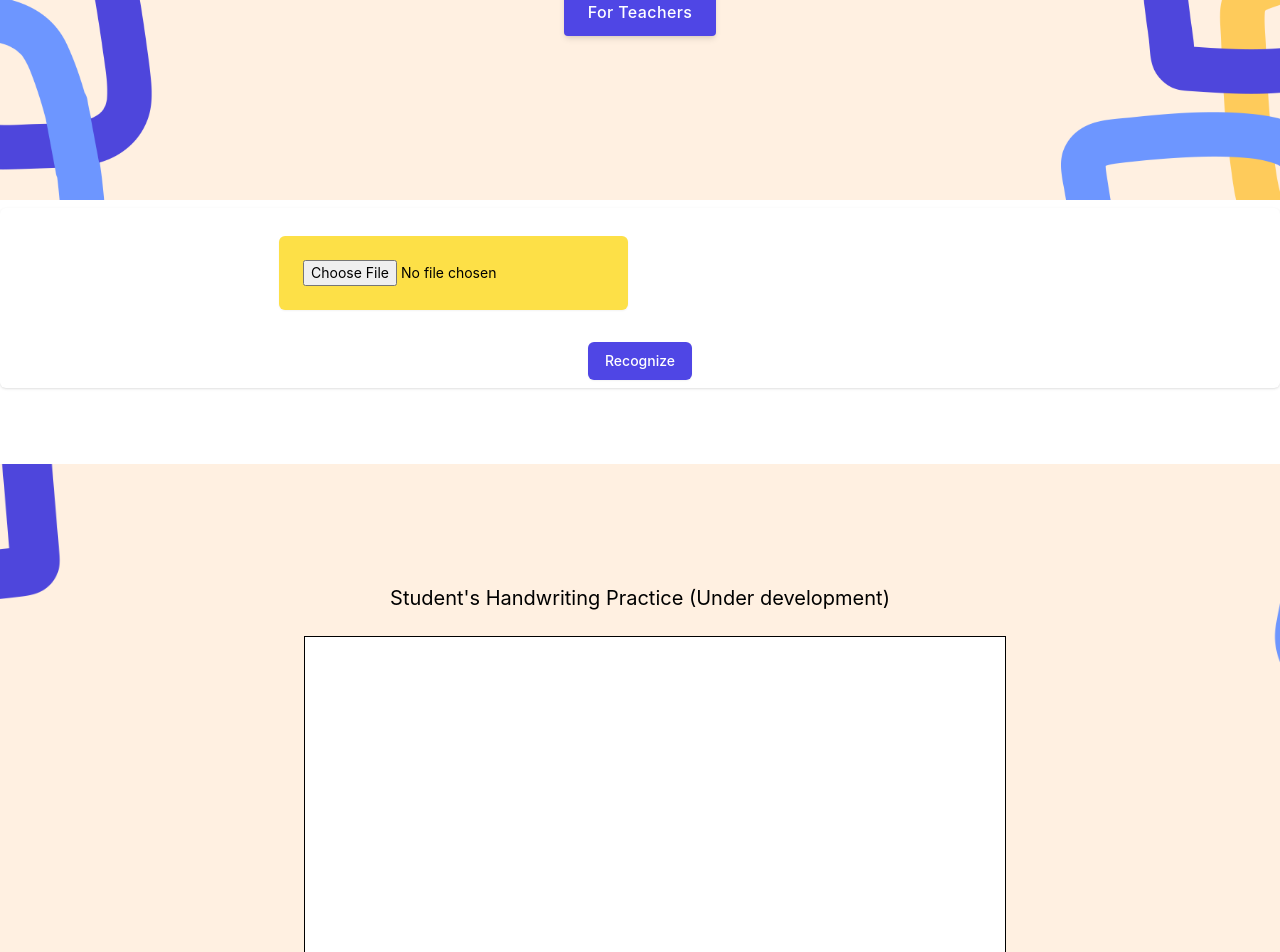
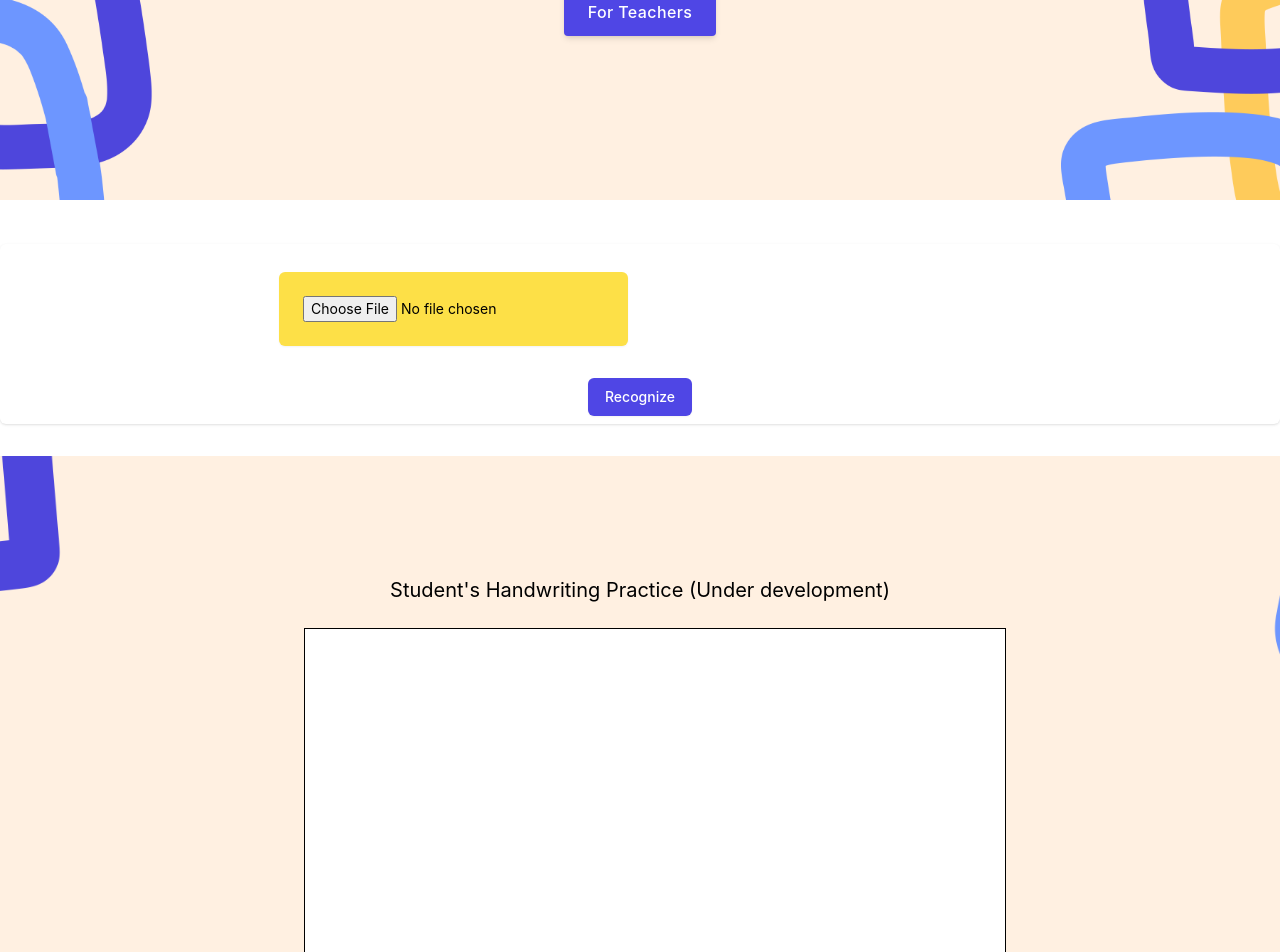
Before and after one commit to SafeTorpedo/Teachers-Hack-2, a React (Create React App) app: page / in a window 1280 px wide. Shown: the part 600-1552 px from the top of the page. Built offline with nearby package versions, Linux system fonts and the light colour scheme.

Commit message:
Adjusted the margin-top in form and canvas component

```diff
--- a/src/components/Canvas.jsx
+++ b/src/components/Canvas.jsx
@@ -118,7 +118,7 @@ const Canvas = ({ width, height }) => {
     return (
         <div
             id="students"
-            className=" mt-[-36px] bg-center bg-flex flex-auto bg-cover bg-[url(../src/assets/background.png)]  px-4 py-16 mx-auto sm:max-w-full md:max-w-full lg:max-w-screen-full  md:px-24 lg:px-8 lg:py-24"
+            className=" mt-[-80px] bg-center bg-flex flex-auto bg-cover bg-[url(../src/assets/background.png)]  px-4 py-16 mx-auto sm:max-w-full md:max-w-full lg:max-w-screen-full  md:px-24 lg:px-8 lg:py-24"
         >
             <div className="max-w-xl sm:mx-auto lg:max-w-2xl">
                 <h1 className="px-6 py-6 text-xl text-center">
--- a/src/components/Form.js
+++ b/src/components/Form.js
@@ -15,7 +15,7 @@ const Form = () => {
     return (
         <div
             id="teachers"
-            className="mt-[-36px] md:col-span-2 md:text-center py-28"
+            className=" md:col-span-2 md:text-center py-28"
         >
             <form action="../../post" method="post" className="form">
                 <div className="overflow-hidden shadow sm:rounded-md">
```
